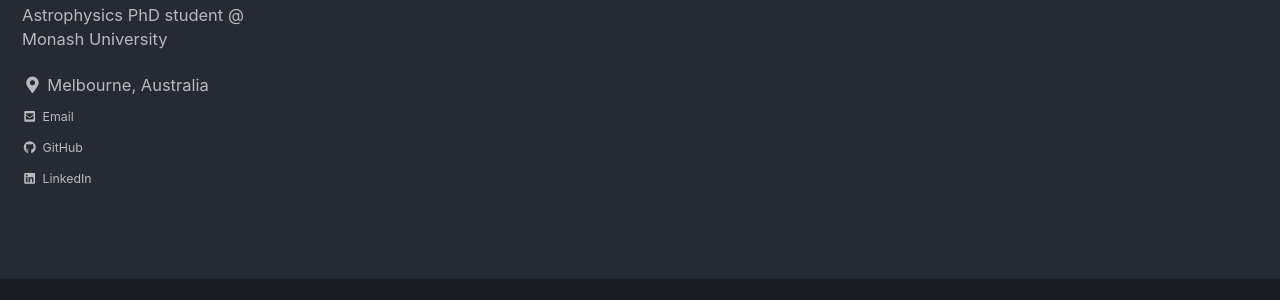
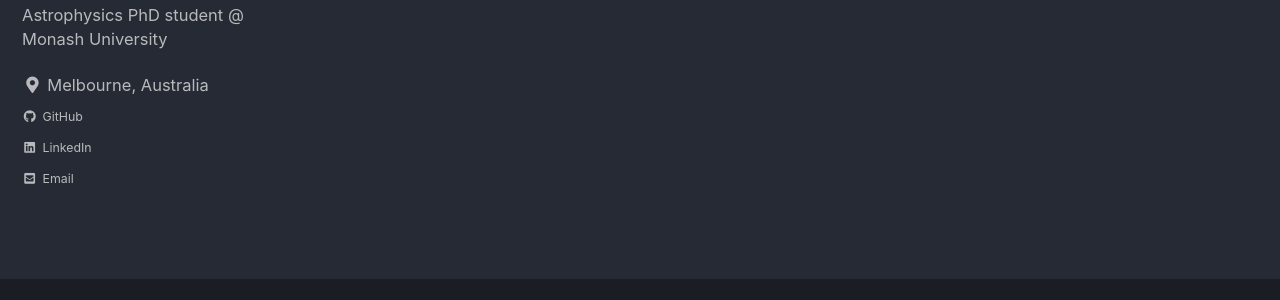
Before and after one commit to ym0ri/ym0ri.github.io, a Jekyll site: the page built from index.md, in a window 1280 px wide and 1056 px high. Shown: the part 623-923 px from the top of the window. Built offline with Jekyll 4.4.1, drawn with Linux system fonts in a browser that asks for light colours; cached includes are drawn as plain includes.

```diff
--- a/_config.yml
+++ b/_config.yml
@@ -108,25 +108,25 @@ author:
   avatar           : "/assets/images/Yoshiya-Mori_img.jpg" # path of avatar image, e.g. "/assets/images/bio-photo.jpg"
   bio              : "Astrophysics PhD student @ Monash University"
   location         : "Melbourne, Australia"
-  # email            : yoshiya.mori@monash.edu
+  email            : yoshiya.mori@monash.edu
   links:
-    - label: "Email"
-      icon: "fas fa-fw fa-envelope-square"
-      url: yoshiya.mori@monash.edu
+    # - label: "Email"
+      # icon: "fas fa-fw fa-envelope-square"
+      # url: yoshiya.mori@monash.edu
     - label: "Website"
       icon: "fas fa-fw fa-link"
       # url: "https://your-website.com"
-    - label: "Twitter"
-      icon: "fab fa-fw fa-twitter-square"
+    # - label: "Twitter"
+      # icon: "fab fa-fw fa-twitter-square"
       # url: "https://twitter.com/"
-    - label: "Facebook"
-      icon: "fab fa-fw fa-facebook-square"
+    # - label: "Facebook"
+      # icon: "fab fa-fw fa-facebook-square"
       # url: "https://facebook.com/"
     - label: "GitHub"
       icon: "fab fa-fw fa-github"
       url: https://github.com/ym0ri
-    - label: "Instagram"
-      icon: "fab fa-fw fa-instagram"
+    # - label: "Instagram"
+      # icon: "fab fa-fw fa-instagram"
       # url: "https://instagram.com/"
     - label: "LinkedIn"
       icon: "fab fa-fw fa-linkedin"
@@ -135,23 +135,23 @@ author:
 # Site Footer
 footer:
   links:
-    - label: "Twitter"
-      icon: "fab fa-fw fa-twitter-square"
+    # - label: "Twitter"
+    #   icon: "fab fa-fw fa-twitter-square"
       # url:
-    - label: "Facebook"
-      icon: "fab fa-fw fa-facebook-square"
+    # - label: "Facebook"
+    #   icon: "fab fa-fw fa-facebook-square"
       # url:
     - label: "GitHub"
       icon: "fab fa-fw fa-github"
       url: https://github.com/ym0ri
-    - label: "GitLab"
-      icon: "fab fa-fw fa-gitlab"
+    # - label: "GitLab"
+    #   icon: "fab fa-fw fa-gitlab"
       # url:
-    - label: "Bitbucket"
-      icon: "fab fa-fw fa-bitbucket"
+    # - label: "Bitbucket"
+      # icon: "fab fa-fw fa-bitbucket"
       # url:
-    - label: "Instagram"
-      icon: "fab fa-fw fa-instagram"
+    # - label: "Instagram"
+      # icon: "fab fa-fw fa-instagram"
       # url:
 
 
```
